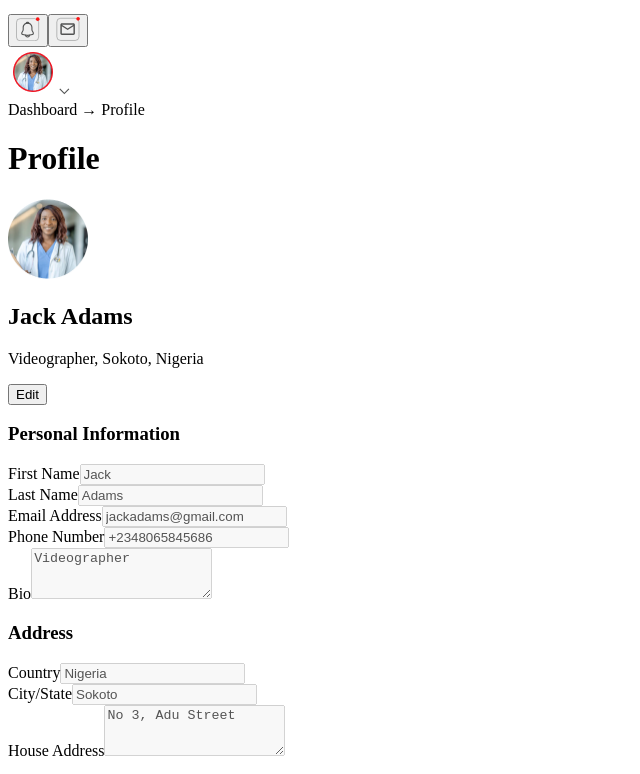
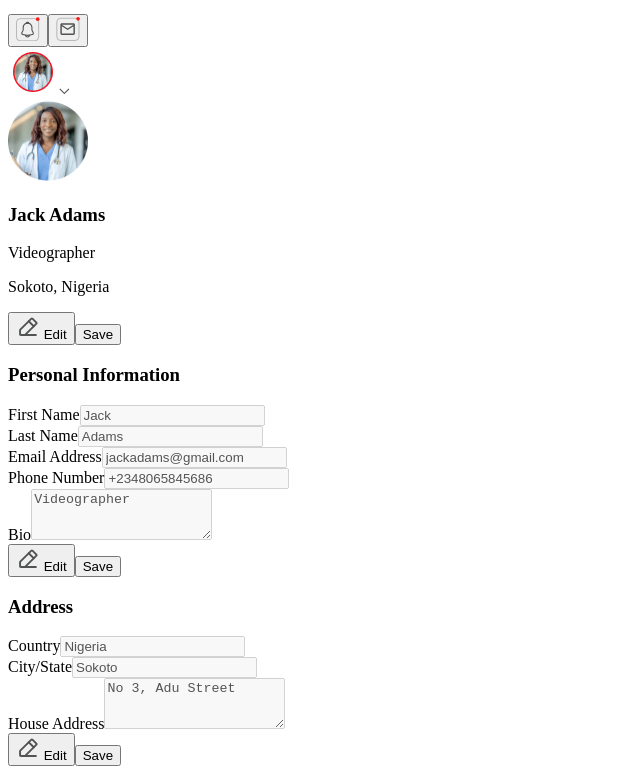
Before and after one commit to Omolara5861/superstar-mentors, a Next.js app: page /mentee-dashboard/profile/Profile in a window 1280 px wide. Shown: the part 724-1498 px from the top of the page, without its empty margins (0-640 px from the left). Built offline with nearby package versions, Linux system fonts and the light colour scheme.

Commit message:
feat: :sparkles: Add  profile page

```diff
--- a/src/pages/mentee-dashboard/profile/Profile.tsx
+++ b/src/pages/mentee-dashboard/profile/Profile.tsx
@@ -3,9 +3,24 @@ import { useState } from 'react';
 import Image from 'next/image';
 import Wrapper from '../../../components/mentee-dashboard/wrapper/Wrapper';
 
+interface Profile {
+    firstName: string;
+    lastName: string;
+    email: string;
+    phone: string;
+    bio: string;
+    country: string;
+    cityState: string;
+    houseAddress: string;
+}
+
 function ProfilePage() {
-    const [editMode, setEditMode] = useState(false);
-    const [profile, setProfile] = useState({
+    const [editMode, setEditMode] = useState<{ personal: boolean; address: boolean; profile: boolean }>({
+        personal: false,
+        address: false,
+        profile: false
+    });
+    const [profile, setProfile] = useState<Profile>({
         firstName: 'Jack',
         lastName: 'Adams',
         email: 'jackadams@gmail.com',
@@ -16,7 +31,7 @@ function ProfilePage() {
         houseAddress: 'No 3, Adu Street'
     });
 
-    const handleChange = (e:any) => {
+    const handleChange = (e: React.ChangeEvent<HTMLInputElement | HTMLTextAreaElement>) => {
         const { name, value } = e.target;
         setProfile(prev => ({
             ...prev,
@@ -24,43 +39,79 @@ function ProfilePage() {
         }));
     };
 
-    const toggleEdit = () => {
-        setEditMode(!editMode);
+    const handleSave = (section: keyof typeof editMode) => {
+        console.log('Save', section);
+        setEditMode(prev => ({ ...prev, [section]: false }));
+    };
+
+    const handleEdit = (section: keyof typeof editMode) => {
+        setEditMode(prev => ({ ...prev, [section]: true }));
     };
 
     return (
         <main className="flex-1 p-6">
-            <div className="text-sm text-gray-500 mb-4">
-                Dashboard → <span className="text-gray-800 font-medium">Profile</span>
-            </div>
-            <h1 className="text-2xl font-bold mb-6">Profile</h1>
-            <div className="bg-white shadow-md rounded-lg p-6">
-                <div className="flex items-center space-x-4 mb-6">
+            <div>
+                <section className="border-gray-300 border-[0.5px] p-5 rounded-lg bg-white flex items-center space-x-4 mb-6">
                     <Image src='/dashboard/profile.png' alt='Profile pic' width={80} height={80} />
-                    <div>
-                        <h2 className="text-xl font-semibold">{profile.firstName} {profile.lastName}</h2>
-                        <p className="text-gray-500">{profile.bio}, {profile.cityState}, {profile.country}</p>
+                    <div className="flex-grow">
+                        <h3 className="text-xl font-medium">{profile.firstName} {profile.lastName}</h3>
+                        <p className="text-subtext">{profile.bio}</p>
+                        <p className="text-subtext">{profile.cityState}, {profile.country}</p>
                     </div>
-                    <button onClick={toggleEdit} className="ml-auto px-4 py-2 bg-green-500 text-white rounded hover:bg-green-600">
-                        {editMode ? 'Save' : 'Edit'}
-                    </button>
-                </div>
-                <section className="mb-6">
-                    <h3 className="text-lg font-semibold mb-4">Personal Information</h3>
-                    <div className="grid grid-cols-1 md:grid-cols-2 gap-4">
-                        <InputField label="First Name" name="firstName" value={profile.firstName} onChange={handleChange} editMode={editMode} />
-                        <InputField label="Last Name" name="lastName" value={profile.lastName} onChange={handleChange} editMode={editMode} />
-                        <InputField label="Email Address" name="email" type="email" value={profile.email} onChange={handleChange} editMode={editMode} />
-                        <InputField label="Phone Number" name="phone" value={profile.phone} onChange={handleChange} editMode={editMode} />
-                        <InputField label="Bio" name="bio" value={profile.bio} onChange={handleChange} editMode={editMode} isTextArea={true} />
+                    <div className="flex space-x-2">
+                        <button onClick={() => handleEdit('profile')} className="px-2 flex gap-2 w-[82px] py-2 bg-transparent border-[0.3px] border-gray-300 text-subtext rounded">
+                            <Image
+                                                    src="/dashboard/edit.svg"
+                                                    alt="Sort Icon"
+                                                    width={24}
+                                                    height={24}
+                                                    className="self-center"
+                                                /> Edit</button>
+                        <button onClick={() => handleSave('profile')} className="px-2 w-[82px] py-2 bg-primary text-white rounded">Save</button>
                     </div>
                 </section>
-                <section>
-                    <h3 className="text-lg font-semibold mb-4">Address</h3>
-                    <div className="grid grid-cols-1 md:grid-cols-2 gap-4">
-                        <InputField label="Country" name="country" value={profile.country} onChange={handleChange} editMode={editMode} />
-                        <InputField label="City/State" name="cityState" value={profile.cityState} onChange={handleChange} editMode={editMode} />
-                        <InputField label="House Address" name="houseAddress" value={profile.houseAddress} onChange={handleChange} editMode={editMode} isTextArea={true} />
+                <section className="border-gray-300 border-[0.5px]  flex justify-between items-start p-5 rounded-lg bg-white mb-6">
+                    <div>
+                        <h3 className="text-lg font-medium mb-4">Personal Information</h3>
+                        <div className="grid grid-cols-1 md:grid-cols-2 gap-4">
+                            <InputField label="First Name" name="firstName" value={profile.firstName} onChange={handleChange} editMode={editMode.personal} />
+                            <InputField label="Last Name" name="lastName" value={profile.lastName} onChange={handleChange} editMode={editMode.personal} />
+                            <InputField label="Email Address" name="email" value={profile.email} onChange={handleChange} editMode={editMode.personal} />
+                            <InputField label="Phone Number" name="phone" value={profile.phone} onChange={handleChange} editMode={editMode.personal} />
+                            <InputField label="Bio" name="bio" value={profile.bio} onChange={handleChange} editMode={editMode.personal} isTextArea={true} />
+                        </div>
+                    </div>
+                    <div className="flex justify-end space-x-2 mt-4">
+                        <button onClick={() => handleEdit('personal')} className="px-2 flex gap-2 w-[82px] py-2 bg-transparent border-[0.3px] border-gray-300 text-subtext rounded">
+                            <Image
+                                                    src="/dashboard/edit.svg"
+                                                    alt="Sort Icon"
+                                                    width={24}
+                                                    height={24}
+                                                    className="self-center"
+                                                /> Edit</button>
+                        <button onClick={() => handleSave('personal')} className="px-2 w-[82px] py-2 bg-primary text-white rounded">Save</button>
+                    </div>
+                </section>
+                <section className="border-gray-300 border-[0.5px] bg-white flex justify-between items-start p-5 rounded-lg">
+                    <div>
+                        <h3 className="text-lg font-medium mb-4">Address</h3>
+                        <div className="grid grid-cols-1 md:grid-cols-2 gap-4">
+                            <InputField label="Country" name="country" value={profile.country} onChange={handleChange} editMode={editMode.address} />
+                            <InputField label="City/State" name="cityState" value={profile.cityState} onChange={handleChange} editMode={editMode.address} />
+                            <InputField label="House Address" name="houseAddress" value={profile.houseAddress} onChange={handleChange} editMode={editMode.address} isTextArea={true} />
+                        </div>
+                   </div>
+                    <div className="flex justify-end space-x-2 mt-4">
+                        <button onClick={() => handleEdit('address')} className="px-2 flex gap-2 w-[82px] py-2 bg-transparent border-[0.3px] border-gray-300 text-subtext rounded">
+                            <Image
+                                                    src="/dashboard/edit.svg"
+                                                    alt="Sort Icon"
+                                                    width={24}
+                                                    height={24}
+                                                    className="self-center"
+                                                /> Edit</button>
+                        <button onClick={() => handleSave('address')} className="px-2 w-[82px] py-2 bg-primary text-white rounded">Save</button>
                     </div>
                 </section>
             </div>
@@ -68,18 +119,27 @@ function ProfilePage() {
     );
 }
 
-function InputField({ label, name, value, onChange, editMode, isTextArea = false }): any {
+interface InputFieldProps {
+    label: string;
+    name: string;
+    value: string;
+    onChange: (e: React.ChangeEvent<HTMLInputElement | HTMLTextAreaElement>) => void;
+    editMode: boolean;
+    isTextArea?: boolean;
+}
+
+function InputField({ label, name, value, onChange, editMode, isTextArea = false }: InputFieldProps) {
     return (
-        <div>
-            <label className="text-sm font-medium text-gray-600">{label}</label>
+        <div className="mb-4">
+            <label className="font-medium text-text block mb-1">{label}</label>
             {isTextArea ? (
                 <textarea
                     name={name}
                     value={value}
                     onChange={onChange}
                     disabled={!editMode}
-                    className="mt-1 block w-full px-3 py-2 border rounded-md shadow-sm focus:ring-green-500 focus:border-green-500"
-                    rows={isTextArea ? 3 : 1}
+                    className="mt-1 block w-full text-subtext px-3 py-2 shadow-sm focus:ring-blue-500 focus:border-blue-500"
+                    rows={3}
                 />
             ) : (
                 <input
@@ -88,7 +148,7 @@ function InputField({ label, name, value, onChange, editMode, isTextArea = false
                     value={value}
                     onChange={onChange}
                     disabled={!editMode}
-                    className="mt-1 block w-full px-3 py-2 border rounded-md shadow-sm focus:ring-green-500 focus:border-green-500"
+                    className="mt-1 block w-full text-subtext px-3 py-2 shadow-sm focus:ring-blue-500 focus:border-blue-500"
                 />
             )}
         </div>
```
Also changed, not shown: public/dashboard/edit.svg.
